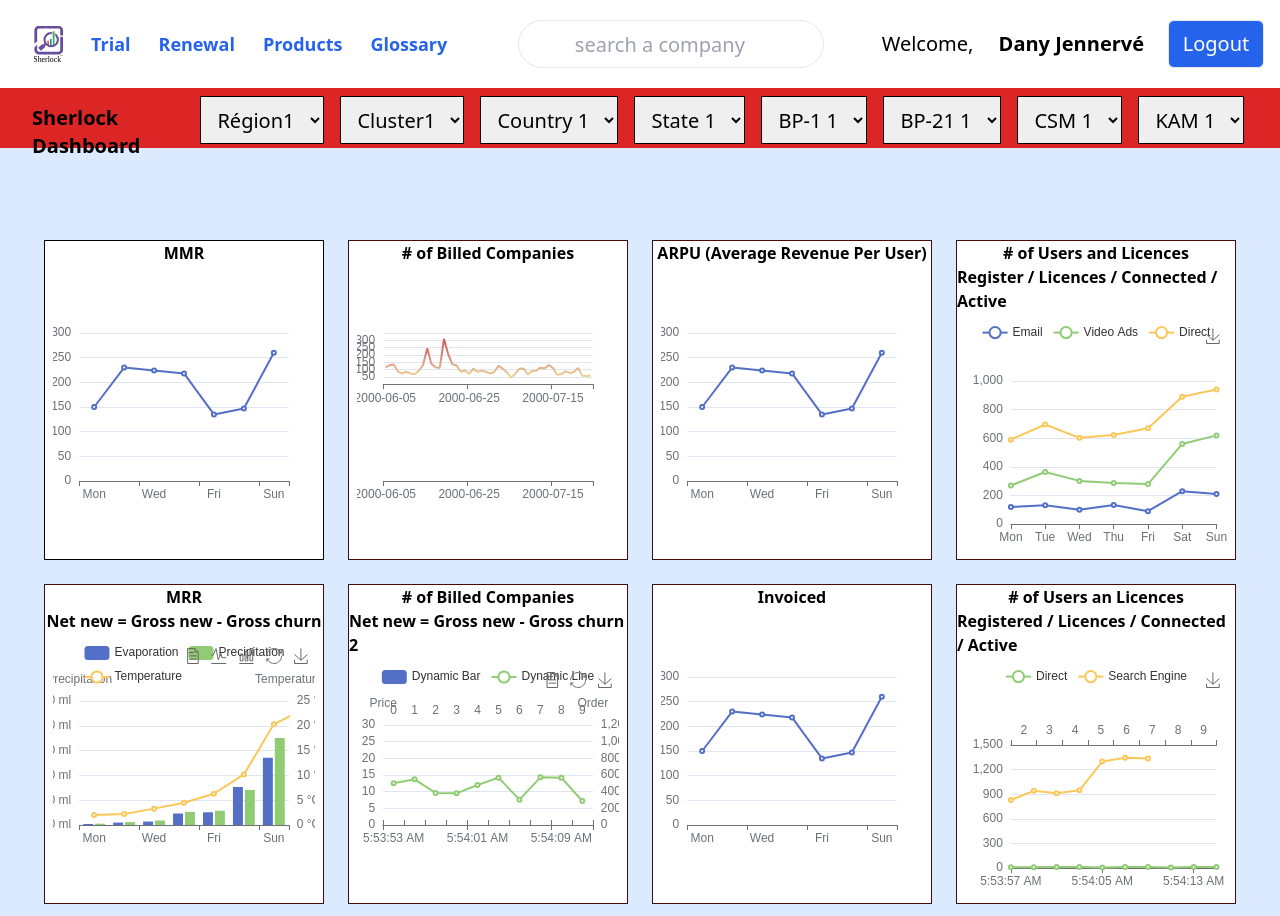
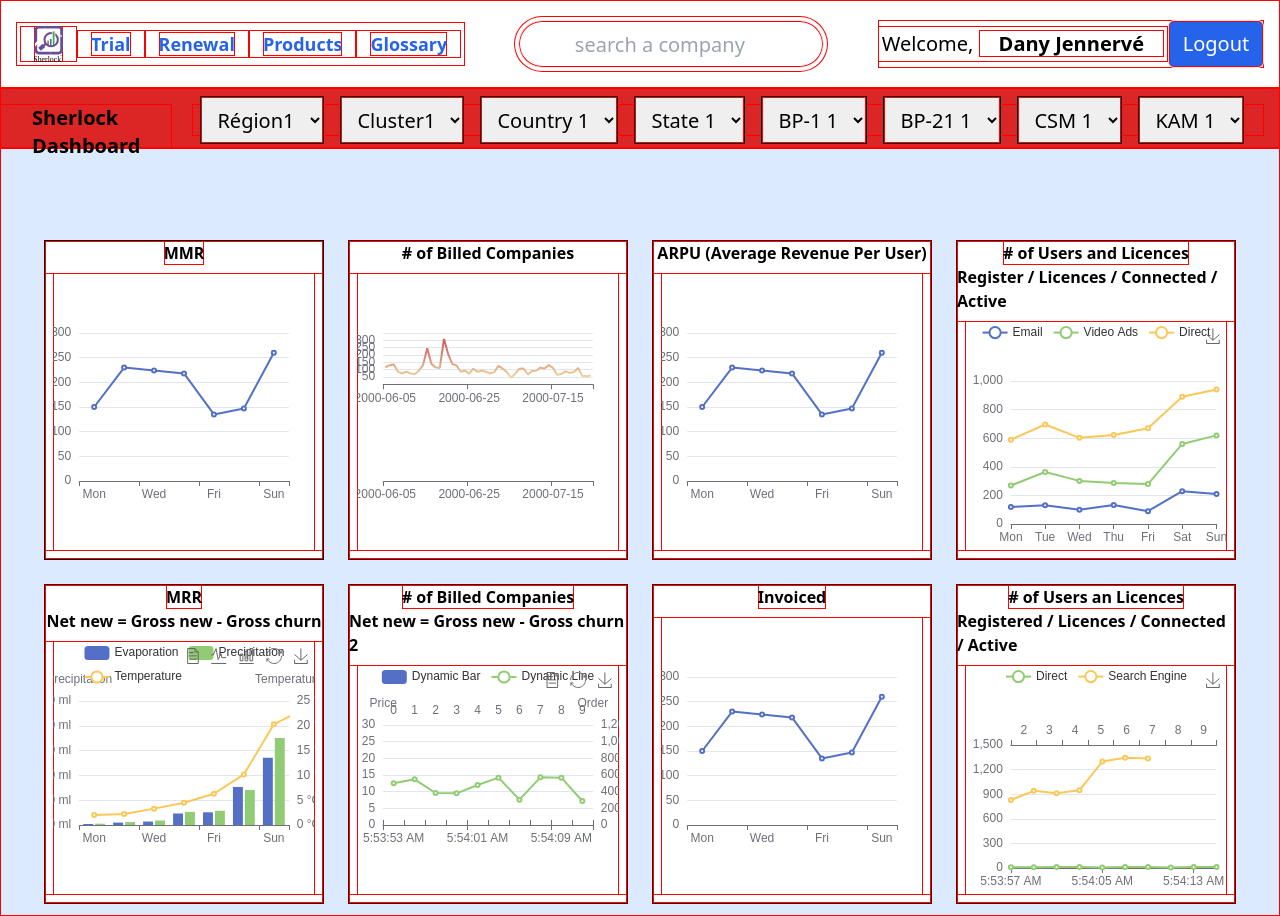
Before and after one commit to NdevTh/InternshipAl, a website: page src/index.html in a window 1280 px wide. Drawn offline with nearby package versions, Linux system fonts and the light colour scheme.

Commit message:
import sherlockV4

```diff
--- a/src/index.html
+++ b/src/index.html
@@ -5,13 +5,13 @@
     <meta http-equiv="X-UA-Compatible" content="IE=edge">
     <meta name="viewport" content="width=device-width, initial-scale=1.0">
     <link rel="stylesheet" href="./css/styleOut.css">
-    <!-- <link rel="stylesheet" href="./css/monStyle.css"> -->
+    <link rel="stylesheet" href="./css/monStyle.css">
     <script src="echart/echarts.js"></script>
     <title>Sherlock</title>
 </head>
 <body class="flex flex-col max-w-full ">
 
-  <header class="max-xs:flex-col flex-initial" >
+  <header class="max-xs:flex-wrap flex-initial" >
     <nav class="flex text-xl items-center justify-between content-center p-4">
         <ul class="max-xs:hidden flex flex-row justify-center items-center p-1">
           <li><a class="block h-9 mx-3.5 text-blue-600 font-bold text-lg" href="./page/sherlock.html"><img class="h-full" src="./image/logoSherlok.svg" alt=""></a>
@@ -44,7 +44,7 @@
           Sherlock Dashboard
         </h2>
         <!-- mediaQuerie  -->
-        <form class=" flex max-xs:flex-col-4 max-xs:justify-start h-8 mx-5 items-center pr-3 ">
+        <form class=" flex max-xs:flex-wrap max-xs:justify-start h-8 mx-5 items-center pr-3 ">
 
           <select  class=" m-2 border border-black flex items-center pl-3 h-12 pr-3" name="Region" id="">
             <option  value="Region1">Région1</option>
```
Also changed, not shown: src/css/styleOut.css, 1 other file.
